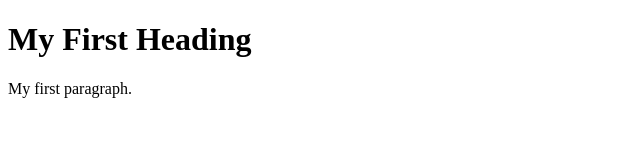
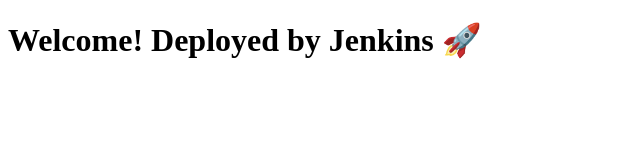
Before and after one commit to saikarthik2511/project, a plain HTML site: page index.html in a window 1280 px wide. Shown: the whole page, without its empty margins (0-640 px from the left). Drawn offline with Linux system fonts and the light colour scheme.

Commit message:
second commit

```diff
--- a/index.html
+++ b/index.html
@@ -1,12 +1,10 @@
+<!-- index.html -->
 <!DOCTYPE html>
 <html>
 <head>
-<title>My First Website</title>
+    <title>My Jenkins Deployed Page</title>
 </head>
 <body>
-
-<h1>My First Heading</h1>
-<p>My first paragraph.</p>
-
+    <h1>Welcome! Deployed by Jenkins 🚀</h1>
 </body>
 </html>
```
